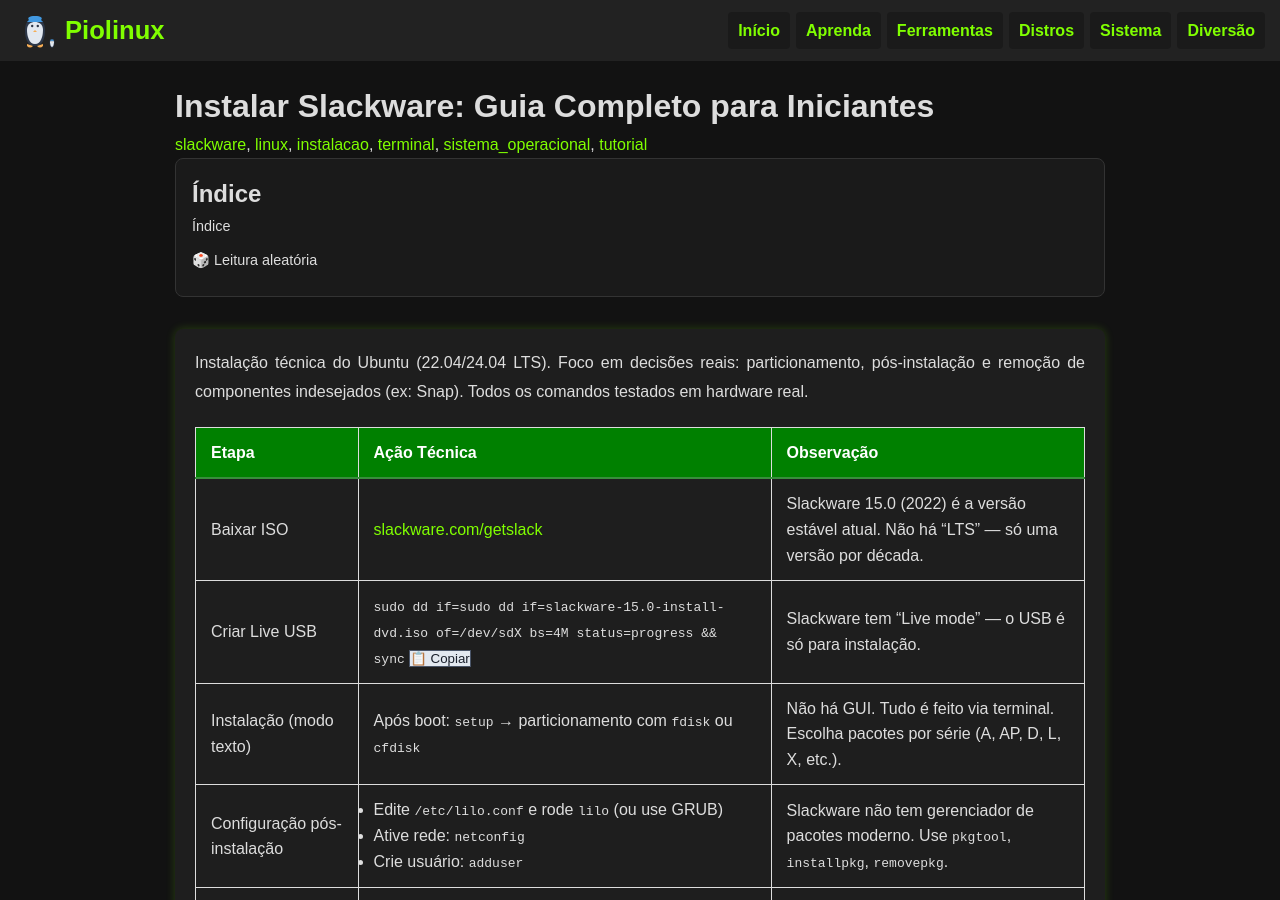
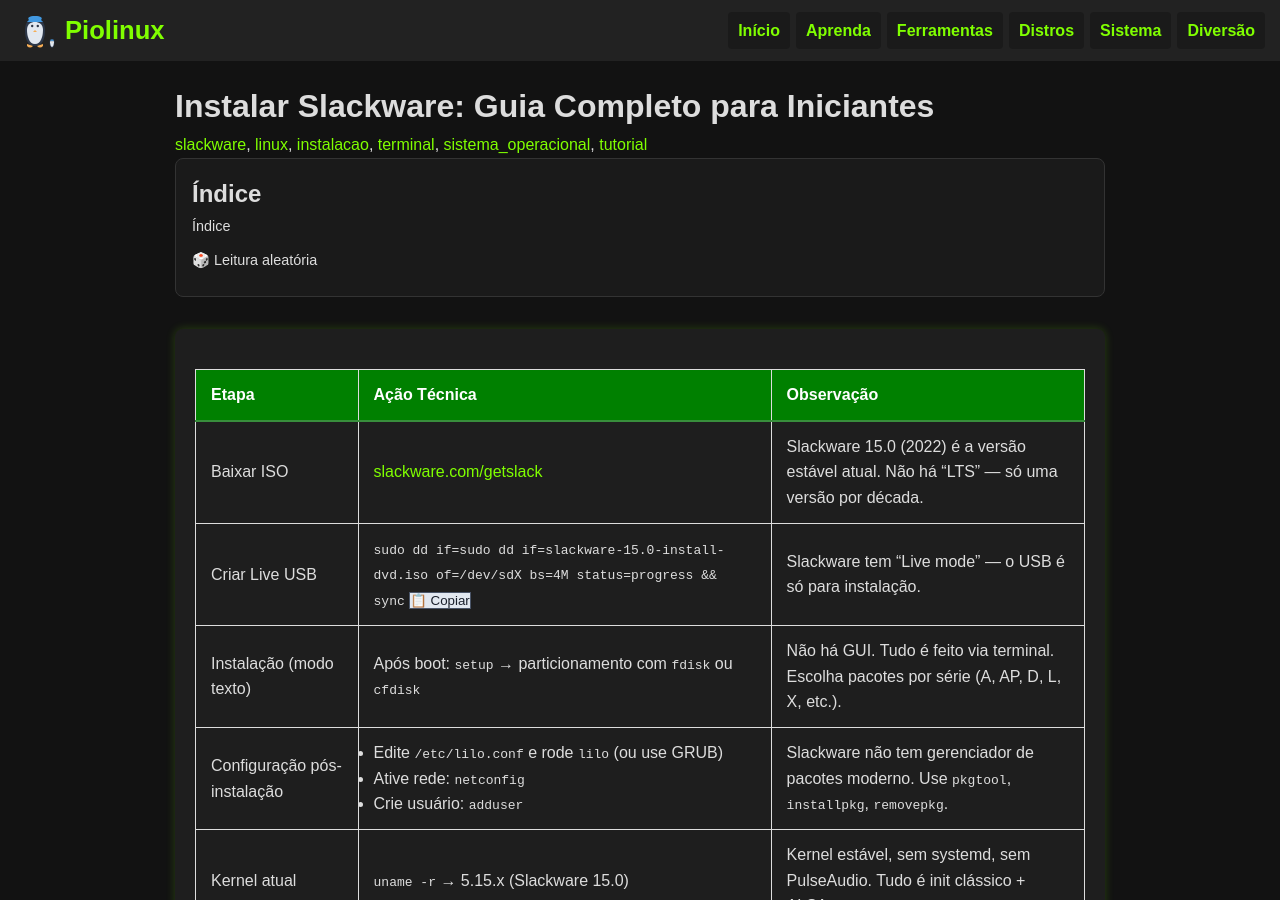
Before and after one commit to Piolinux/piolinux-site, a Jekyll site: the page built from _posts/2025-08-20-instalar-slackware-guia-completo-para-Iniciantes.md, in a window 1280 px wide and 900 px high. Built offline with Jekyll 4.4.1, drawn with Linux system fonts in a browser that asks for light colours.

Commit message:
Update 2025-08-20-instalar-slackware-guia-completo-para-Iniciantes.md

```diff
--- a/_posts/2025-08-20-instalar-slackware-guia-completo-para-Iniciantes.md
+++ b/_posts/2025-08-20-instalar-slackware-guia-completo-para-Iniciantes.md
@@ -13,7 +13,6 @@ permalink: /instalar-slackware-guia-completo/
 
   <section class="post-content">
 
- <p>Instalação técnica do Ubuntu (22.04/24.04 LTS). Foco em decisões reais: particionamento, pós-instalação e remoção de componentes indesejados (ex: Snap). Todos os comandos testados em hardware real.</p>
 
 <table class="evergreen-table">
   <thead>
```
